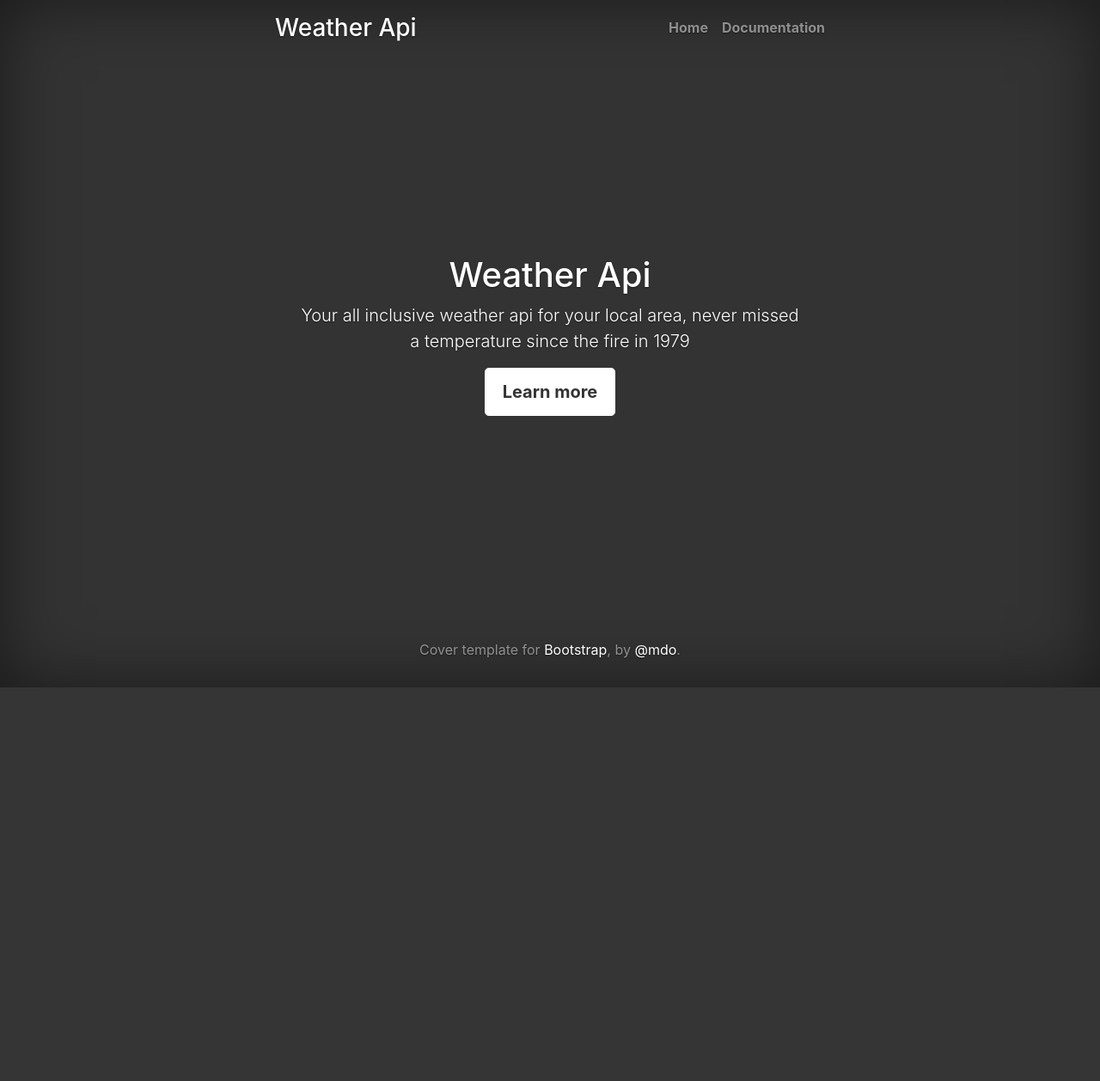
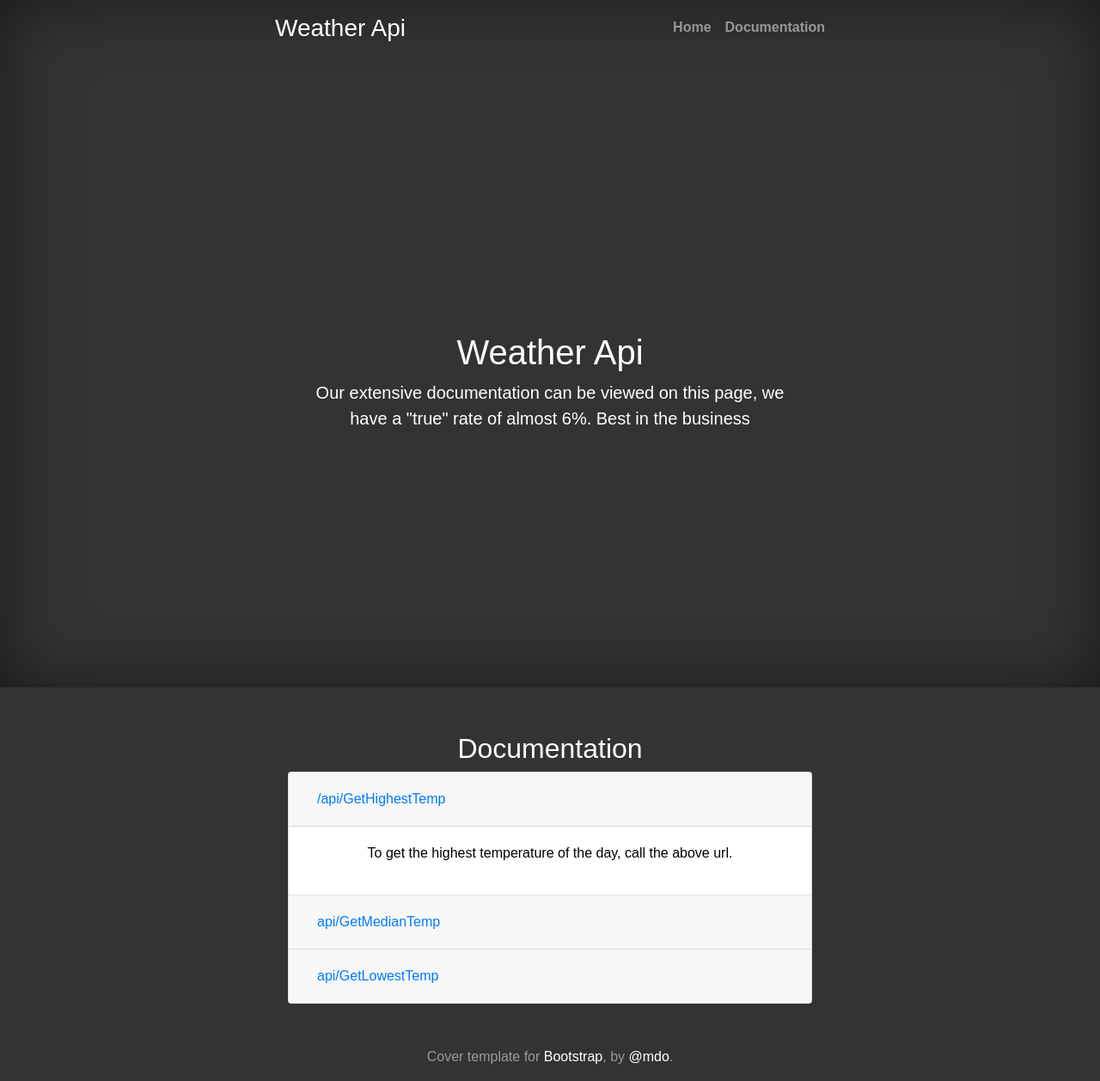
Before and after one commit to andrelange91/embeddedController3, a PHP site: template views/DocumentationPage.twig in a window 1280 px wide. Shown: the whole page at 86% size. Before the commit the page ends 800 px from the top, so only its background shows below. Run offline with PHP 8.4, Linux system fonts and the light colour scheme; the template is opened without the code that fills it, so the values that code supplies are empty; some libraries are stand-ins or nearby versions.

Commit message:
Page setup and minor styling

```diff
--- a/resources/styles/base/_global.scss
+++ b/resources/styles/base/_global.scss
@@ -0,0 +1,12 @@
+.full-height {
+	height: 100vh;
+	min-height: 100vh;
+}
+
+.inner {
+	position: relative;
+}
+
+footer {
+	margin-top: 50px;
+}
--- a/resources/styles/base/_typhography.scss
+++ b/resources/styles/base/_typhography.scss
@@ -0,0 +1,12 @@
+h1,
+h2,
+h3,
+h4,
+h5,
+h6 {
+	color: white;
+}
+
+.lead {
+	color: white;
+}
--- a/resources/styles/layout/_cover.scss
+++ b/resources/styles/layout/_cover.scss
@@ -33,8 +33,11 @@ body {
 	display: -ms-flexbox;
 	display: flex;
 	color: #fff;
-	text-shadow: 0 0.05rem 0.1rem rgba(0, 0, 0, 0.5);
 	box-shadow: inset 0 0 5rem rgba(0, 0, 0, 0.5);
+	font-family: sans-serif;
+	font-style: normal;
+	color: black;
+	text-shadow: none;
 }
 
 .cover-container {
@@ -88,6 +91,15 @@ body {
  */
 .cover {
 	padding: 0 1.5rem;
+	position: absolute;
+	left: 50%;
+	top: 50%;
+	transform: translate(-50%, -50%);
+	min-width: 600px;
+
+	@media screen and (max-width: 780px) {
+		min-width: 100%;
+	}
 }
 .cover .btn-lg {
 	padding: 0.75rem 1.25rem;
--- a/resources/styles/style.css
+++ b/resources/styles/style.css
@@ -1,3 +1,29 @@
+.full-height {
+  height: 100vh;
+  min-height: 100vh;
+}
+
+.inner {
+  position: relative;
+}
+
+footer {
+  margin-top: 50px;
+}
+
+h1,
+h2,
+h3,
+h4,
+h5,
+h6 {
+  color: white;
+}
+
+.lead {
+  color: white;
+}
+
 /*
  * Globals
  */
@@ -33,9 +59,12 @@ body {
   display: -webkit-box;
   display: flex;
   color: #fff;
-  text-shadow: 0 0.05rem 0.1rem rgba(0, 0, 0, 0.5);
   -webkit-box-shadow: inset 0 0 5rem rgba(0, 0, 0, 0.5);
           box-shadow: inset 0 0 5rem rgba(0, 0, 0, 0.5);
+  font-family: sans-serif;
+  font-style: normal;
+  color: black;
+  text-shadow: none;
 }
 
 .cover-container {
@@ -89,6 +118,18 @@ body {
  */
 .cover {
   padding: 0 1.5rem;
+  position: absolute;
+  left: 50%;
+  top: 50%;
+  -webkit-transform: translate(-50%, -50%);
+          transform: translate(-50%, -50%);
+  min-width: 600px;
+}
+
+@media screen and (max-width: 780px) {
+  .cover {
+    min-width: 100%;
+  }
 }
 
 .cover .btn-lg {
--- a/resources/styles/style.scss
+++ b/resources/styles/style.scss
@@ -1,6 +1,7 @@
 // base
 
 @import "base/global";
+@import "base/typhography";
 
 // layout
 @import "layout/cover";
--- a/views/DocumentationPage.twig
+++ b/views/DocumentationPage.twig
@@ -5,13 +5,70 @@
 {% block body %}
 
 <!--write all html here for frontpage.-->
-<main role="main" class="inner cover">
-    <h1 class="cover-heading">Weather Api</h1>
-    <p class="lead">Your all inclusive weather api for your local area, never missed a temperature since the fire in 1979</p>
-    <p class="lead">
-      <a href="/api/documentation" class="btn btn-lg btn-secondary">Learn more</a>
-    </p>
+<main role="main" class="inner full-height">
+    <div class="cover">
+        <h1 class="cover-heading">Weather Api</h1>
+        <p class="lead">Our extensive documentation can be viewed on this page, we have a "true" rate of almost 6%. Best in the business</p>
+	</div>
+</main>
+<main>
+    <div class="container">
+        <div class="row">
+            <div class="col-12">
+                <h2>Documentation</h2>
+                <div class="accordion" id="accordionExample">
+                    <div class="card">
+                        <div class="card-header" id="headingOne">
+                            <h2 class="mb-0">
+                                <button class="btn btn-link btn-block text-left" type="button" data-toggle="collapse" data-target="#collapseOne" aria-expanded="true" aria-controls="collapseOne">
+                                    /api/GetHighestTemp
+                                </button>
+                            </h2>
+                        </div>
 
+                        <div id="collapseOne" class="collapse show" aria-labelledby="headingOne" data-parent="#accordionExample">
+                        <div class="card-body">
+                            <p>
+                                To get the highest temperature of the day, call the above url.
+                            </p>
+                        </div>
+                        </div>
+                    </div>
+                    <div class="card">
+                        <div class="card-header" id="headingTwo">
+                        <h2 class="mb-0">
+                            <button class="btn btn-link btn-block text-left collapsed" type="button" data-toggle="collapse" data-target="#collapseTwo" aria-expanded="false" aria-controls="collapseTwo">
+                                api/GetMedianTemp
+                            </button>
+                        </h2>
+                        </div>
+                        <div id="collapseTwo" class="collapse" aria-labelledby="headingTwo" data-parent="#accordionExample">
+                        <div class="card-body">
+                            <p>
+                                To get the median temperature of the day, call the above url.
+                            </p>
+                        </div>
+                        </div>
+                    </div>
+                    <div class="card">
+                        <div class="card-header" id="headingThree">
+                        <h2 class="mb-0">
+                            <button class="btn btn-link btn-block text-left collapsed" type="button" data-toggle="collapse" data-target="#collapseThree" aria-expanded="false" aria-controls="collapseThree">
+                                api/GetLowestTemp
+                            </button>
+                        </h2>
+                        </div>
+                        <div id="collapseThree" class="collapse" aria-labelledby="headingThree" data-parent="#accordionExample">
+                        <div class="card-body">
+                            <p>
+                                To get the lowest temperature of the day, call the above url.
+                            </p>
+                        </div>
+                        </div>
+                    </div>
+                </div>
+            </div>
+        </div>
+    </div>
 </main>
-
 {% endblock %}
--- a/views/blocks/base.twig
+++ b/views/blocks/base.twig
@@ -28,7 +28,7 @@
 				</div>
 			</header>
 			{% block body %}{% endblock %}
-			<footer class="mastfoot mt-auto">
+			<footer class="mastfoot ">
 				<div class="inner">
 				<p>Cover template for <a href="https://getbootstrap.com/">Bootstrap</a>, by <a href="https://twitter.com/mdo">@mdo</a>.</p>
 				</div>
```
Also changed, not shown: views/FrontPage.twig (+8 -7 lines), 1 other file.
